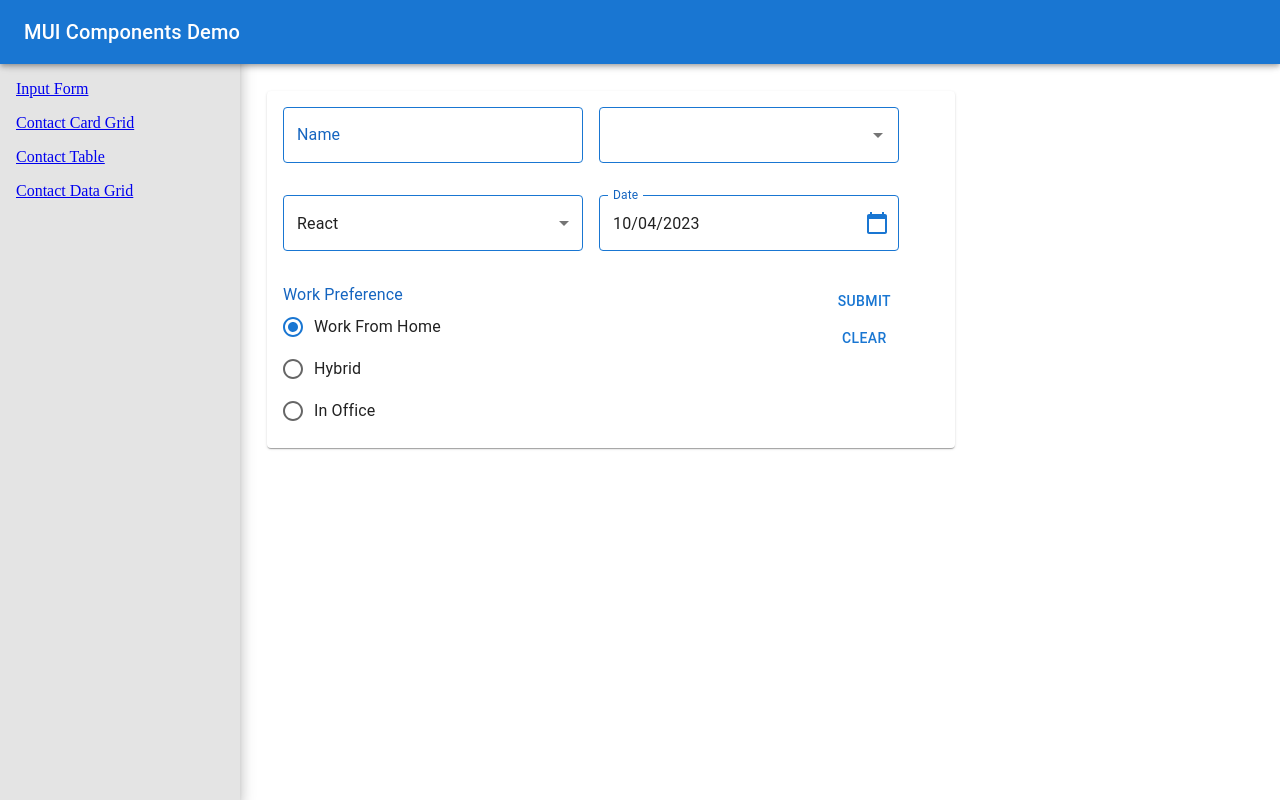
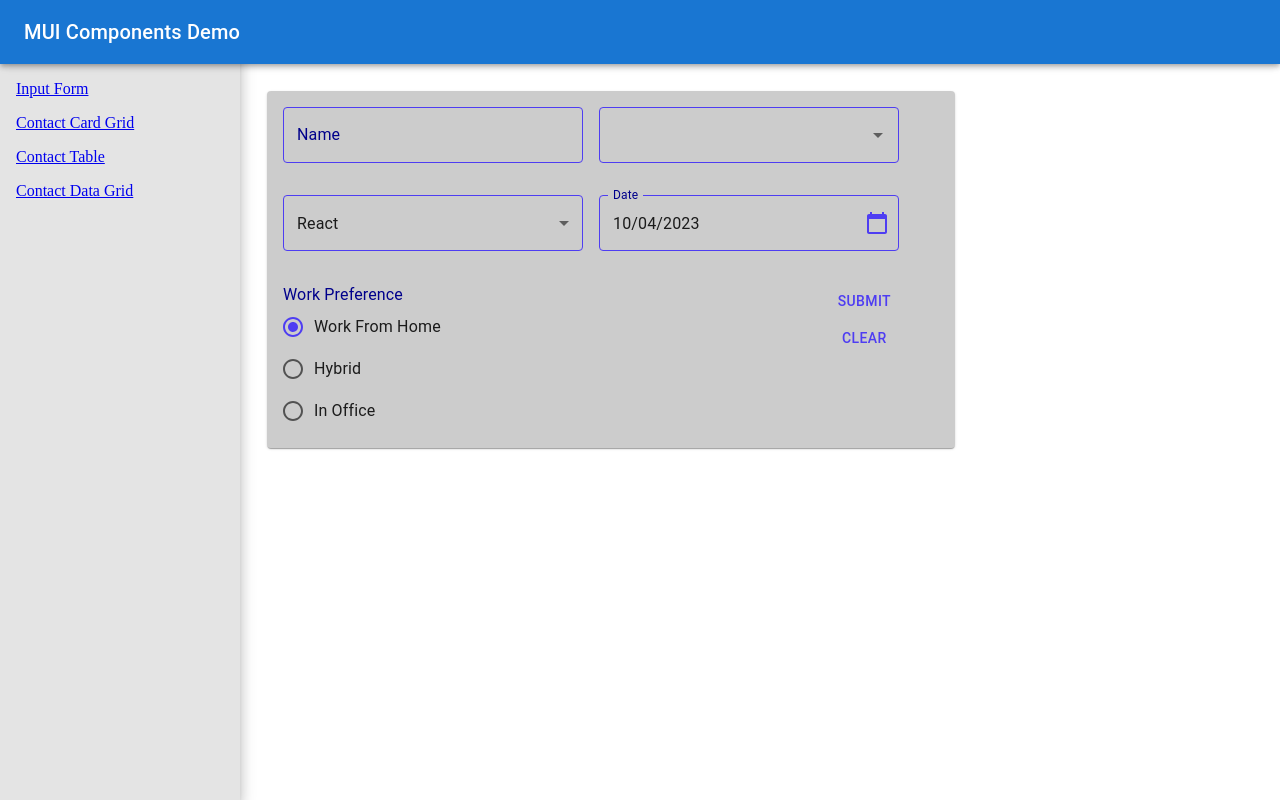
Before and after one commit to redeyedev-208/ga-mui-styling-demo, a React (Create React App) app: page / in a window 1280 px wide. Built offline with nearby package versions, Linux system fonts and the light colour scheme.

Commit message:
created custom theme palette for later reference

```diff
--- a/src/Theme/ModifiedTheme.tsx
+++ b/src/Theme/ModifiedTheme.tsx
@@ -1,5 +1,30 @@
 import { createTheme } from '@mui/material';
 
-const ModifiedTheme = createTheme({});
+// Color theme taken from this resource: https://0to255.com/1d0dbc
+// This is a great resources as it gives you an option to select a color and have the values for a new color scheme
+
+declare module '@mui/material/styles/createPalette' {
+  interface Palette {
+    grid: { main: string; dark: string };
+  }
+  // A second interface is needed to make this actualy work
+  interface PaletteOptions {
+    grid?: { main: string; dark: string };
+  }
+}
+const ModifiedTheme = createTheme({
+  palette: {
+    primary: {
+      main: '#4e3df2',
+      light: '#4e3df2',
+      dark: 'darkblue',
+    },
+    // When using TypeScript we have to let the compiler know that grid is a valid value
+    grid: {
+      main: 'rgba(0,0,0, 0.1)',
+      dark: 'rgba(0,0,0, 0.2)',
+    },
+  },
+});
 
 export { ModifiedTheme };
--- a/src/components/Form/ContactForm.tsx
+++ b/src/components/Form/ContactForm.tsx
@@ -191,6 +191,7 @@ const ContactForm = (props: Props) => {
           zIndex: theme.zIndex.appBar + 1,
           '&:hover': { backgroundColor: 'rgba(0,0,0,0.1)' },
           '& button.MuiButton-text': { backgroundColor: 'none' },
+          backgroundColor: 'grid.dark',
         }}
       >
         <form>
```
